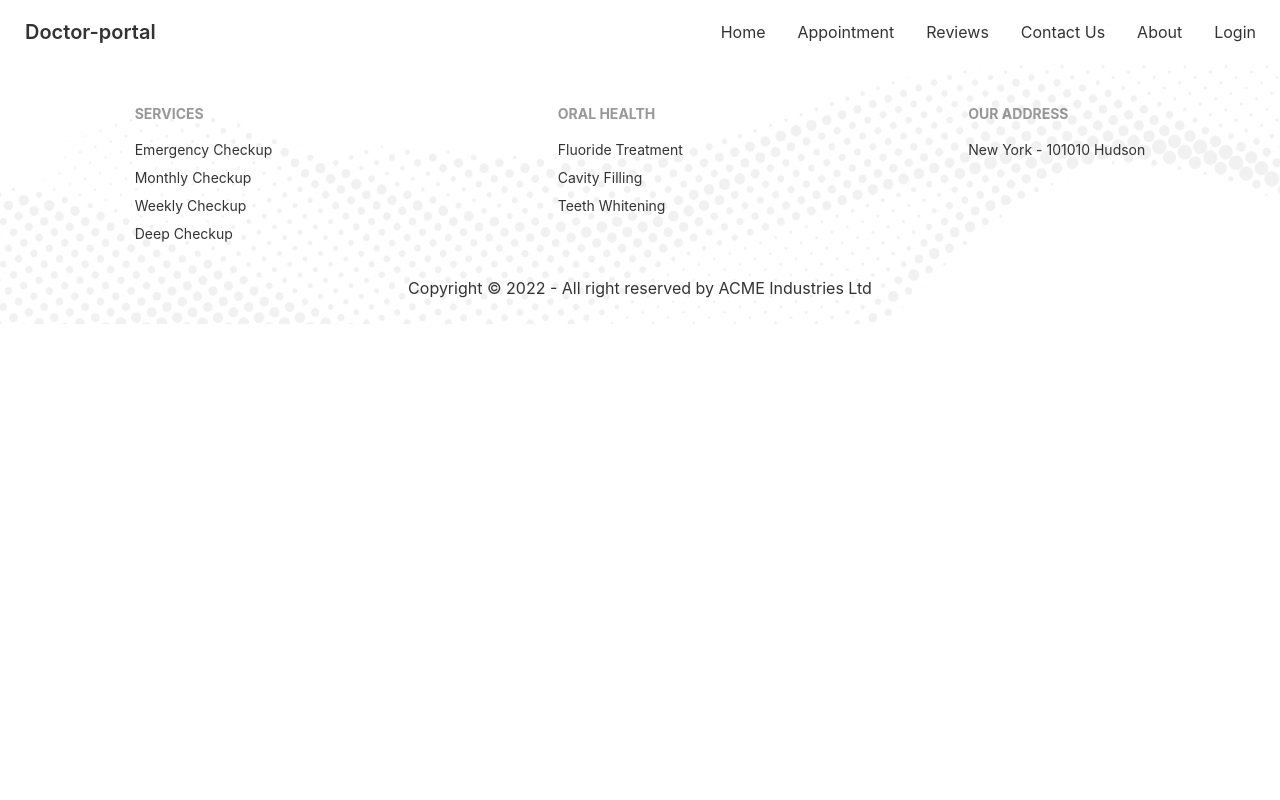
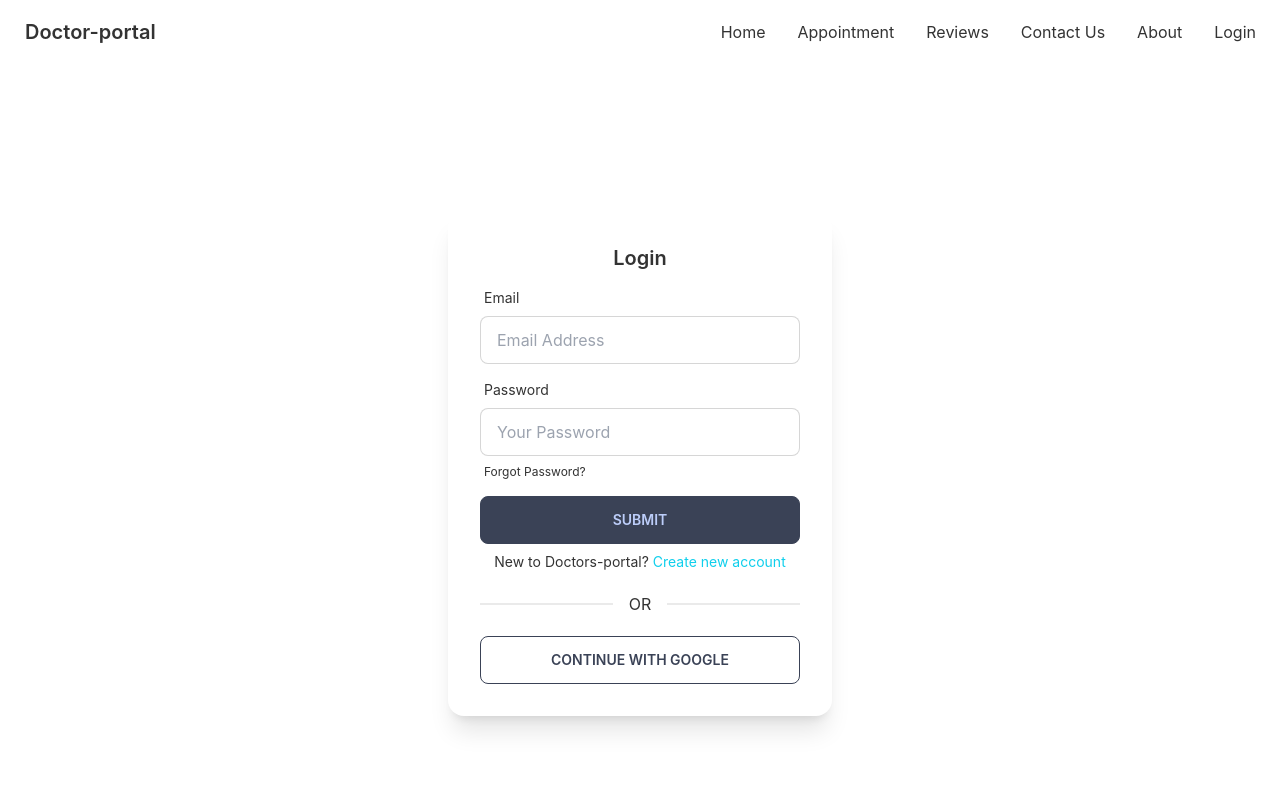
Before and after one commit to NafiulA/doctor-portal-client, a React (Create React App) app: page /login in a window 1280 px wide. Shown: the top 800 px of the page. Built offline with nearby package versions, Linux system fonts and the light colour scheme.

Commit message:
login signup design ready

```diff
--- a/package.json
+++ b/package.json
@@ -8,9 +8,11 @@
     "@testing-library/user-event": "^13.5.0",
     "daisyui": "^2.14.3",
     "date-fns": "^2.28.0",
+    "firebase": "^9.8.1",
     "react": "^18.1.0",
     "react-day-picker": "^8.0.4",
     "react-dom": "^18.1.0",
+    "react-firebase-hooks": "^5.0.3",
     "react-router-dom": "^6.3.0",
     "react-scripts": "5.0.1",
     "web-vitals": "^2.1.4"
--- a/src/Pages/Login/Login.js
+++ b/src/Pages/Login/Login.js
@@ -2,8 +2,34 @@ import React from 'react';
 
 const Login = () => {
     return (
-        <div>
-
+        <div className='flex justify-center items-center min-h-screen'>
+            <div class="card w-4/5 max-w-sm bg-base-100 shadow-xl">
+                <div class="card-body">
+                    <h2 class="text-center font-semibold text-xl">Login</h2>
+                    <div class="form-control w-full max-w-xs">
+                        <label class="label">
+                            <span class="label-text">Email</span>
+                        </label>
+                        <input type="email" placeholder="Email Address" class="input input-bordered w-full max-w-xs" />
+                    </div>
+                    <div class="form-control w-full max-w-xs">
+                        <label class="label">
+                            <span class="label-text">Password</span>
+                        </label>
+                        <input type="password" placeholder="Your Password" class="input input-bordered w-full max-w-xs" />
+                        <label class="label">
+                            <span class="label-text-alt cursor-pointer hover:text-primary">Forgot Password?</span>
+                        </label>
+                    </div>
+                    <input type="submit" class="btn btn-accent w-full max-w-xs" />
+                    <p className='text-center text-sm'>New to Doctors-portal? <span className='text-primary'>
+                        Create new account</span></p>
+                    <div class="divider">OR</div>
+                    <div>
+                        <button class="btn btn-outline w-full btn-accent">Continue with Google</button>
+                    </div>
+                </div>
+            </div>
         </div>
     );
 };
--- a/src/Pages/Signup/Signup.js
+++ b/src/Pages/Signup/Signup.js
@@ -2,8 +2,34 @@ import React from 'react';
 
 const Signup = () => {
     return (
-        <div>
-
+        <div className='flex justify-center items-center min-h-screen'>
+            <div class="card w-4/5 max-w-sm bg-base-100 shadow-xl">
+                <div class="card-body">
+                    <h2 class="text-center font-semibold text-xl">Login</h2>
+                    <div class="form-control w-full max-w-xs">
+                        <label class="label">
+                            <span class="label-text">Email</span>
+                        </label>
+                        <input type="email" placeholder="Email Address" class="input input-bordered w-full max-w-xs" />
+                    </div>
+                    <div class="form-control w-full max-w-xs">
+                        <label class="label">
+                            <span class="label-text">Password</span>
+                        </label>
+                        <input type="password" placeholder="Your Password" class="input input-bordered w-full max-w-xs" />
+                        <label class="label">
+                            <span class="label-text-alt cursor-pointer hover:text-primary">Forgot Password?</span>
+                        </label>
+                    </div>
+                    <input type="submit" class="btn btn-accent w-full max-w-xs" />
+                    <p className='text-center text-sm'>Already have an account?<span className='text-primary'>
+                        Please Login</span></p>
+                    <div class="divider">OR</div>
+                    <div>
+                        <button class="btn btn-outline w-full btn-accent">Continue with Google</button>
+                    </div>
+                </div>
+            </div>
         </div>
     );
 };
--- /dev/null
+++ b/src/firebase.init.js
@@ -0,0 +1,22 @@
+// Import the functions you need from the SDKs you need
+import { initializeApp } from "firebase/app";
+import { getAuth } from "firebase/auth";
+// TODO: Add SDKs for Firebase products that you want to use
+// https://firebase.google.com/docs/web/setup#available-libraries
+
+// Your web app's Firebase configuration
+const firebaseConfig = {
+    apiKey: "AIzaSyAe7ReY6tZrN0mSRw3kem2QbHksDZKAr8Q",
+    authDomain: "doctors-portal-3c569.firebaseapp.com",
+    projectId: "doctors-portal-3c569",
+    storageBucket: "doctors-portal-3c569.appspot.com",
+    messagingSenderId: "330309652541",
+    appId: "1:330309652541:web:8245df27e00b89391e9a54"
+};
+
+// Initialize Firebase
+const app = initializeApp(firebaseConfig);
+
+const auth = getAuth(app)
+
+export default auth;
```
Also changed, not shown: 1 other file (tests, documents, lock files or other folders).
